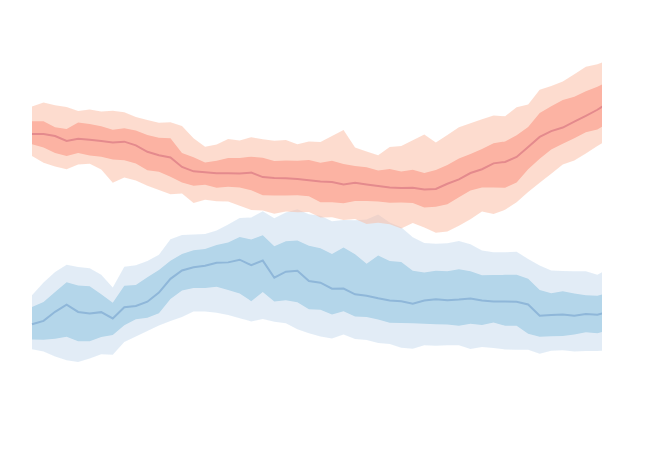
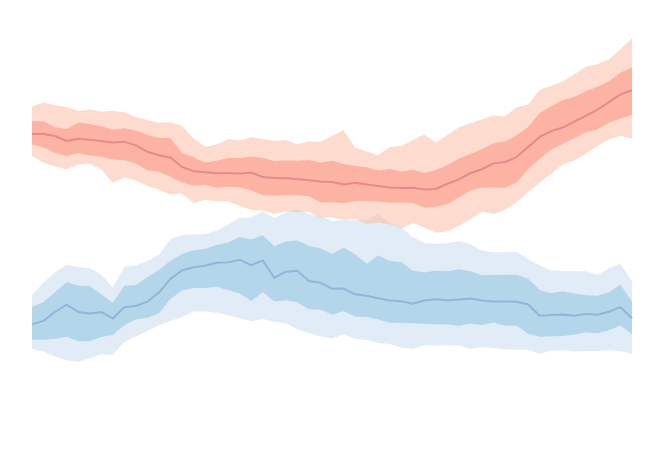
Before and after one commit to couchand/polarization, a plain HTML site: page index.html in a window 1280 px wide. Shown: the whole page, without its empty margins (6-669 px from the left). Drawn offline with nearby package versions, Linux system fonts and the light colour scheme.

Commit message:
fix canvas size

```diff
--- a/index.html
+++ b/index.html
@@ -25,6 +25,9 @@ body {
 var width = 600,
     height = 400,
     margin = 30;
+
+var widthSvg = width + 2*margin,
+    heightSvg = height + 2*margin;
 
 var x = d3.scale.linear()
     .range([0, width]);
@@ -137,8 +140,8 @@ d3.csv('data/dw-h-60-112.csv', function(error, records) {
 
     var svg = d3.select('body')
         .append('svg')
-        .attr('width', width)
-        .attr('height', height)
+        .attr('width', widthSvg)
+        .attr('height', heightSvg)
         .append('g')
         .attr('transform', 'translate('+margin+','+margin+')');
 
```
